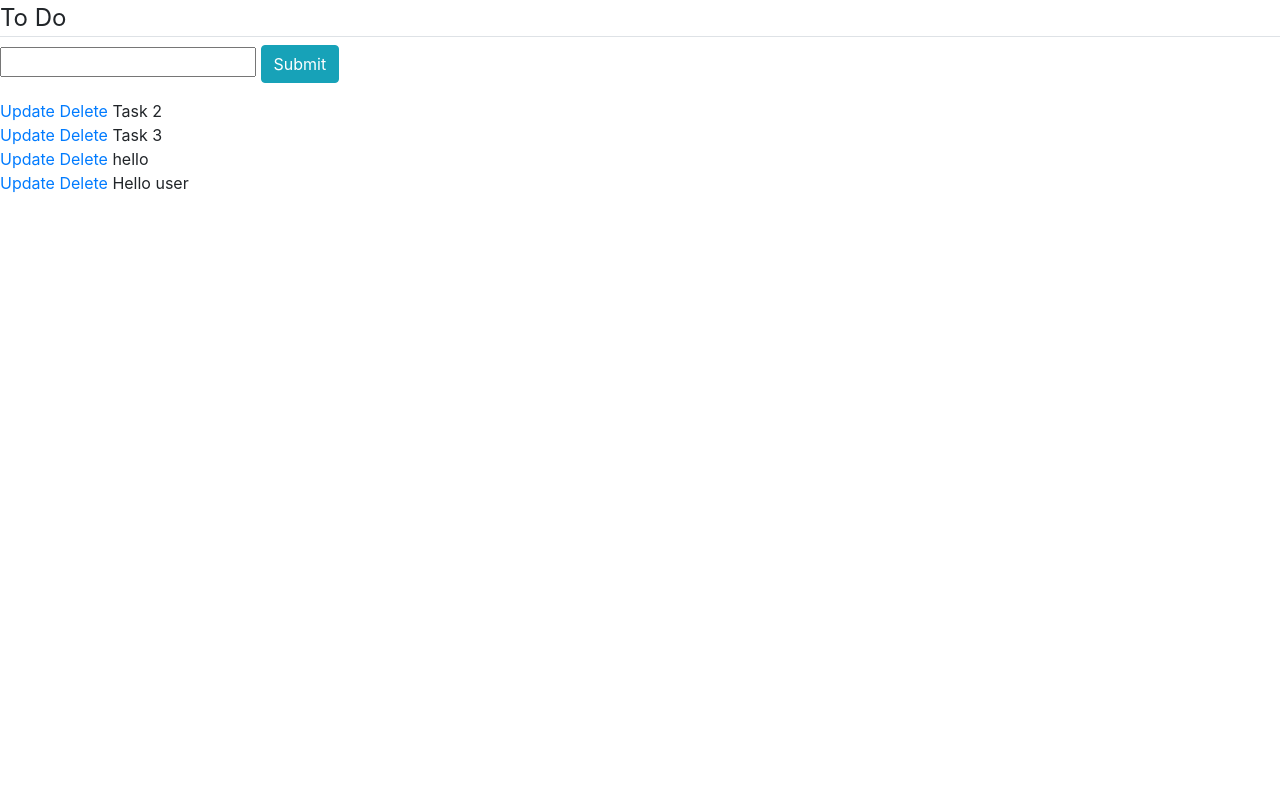
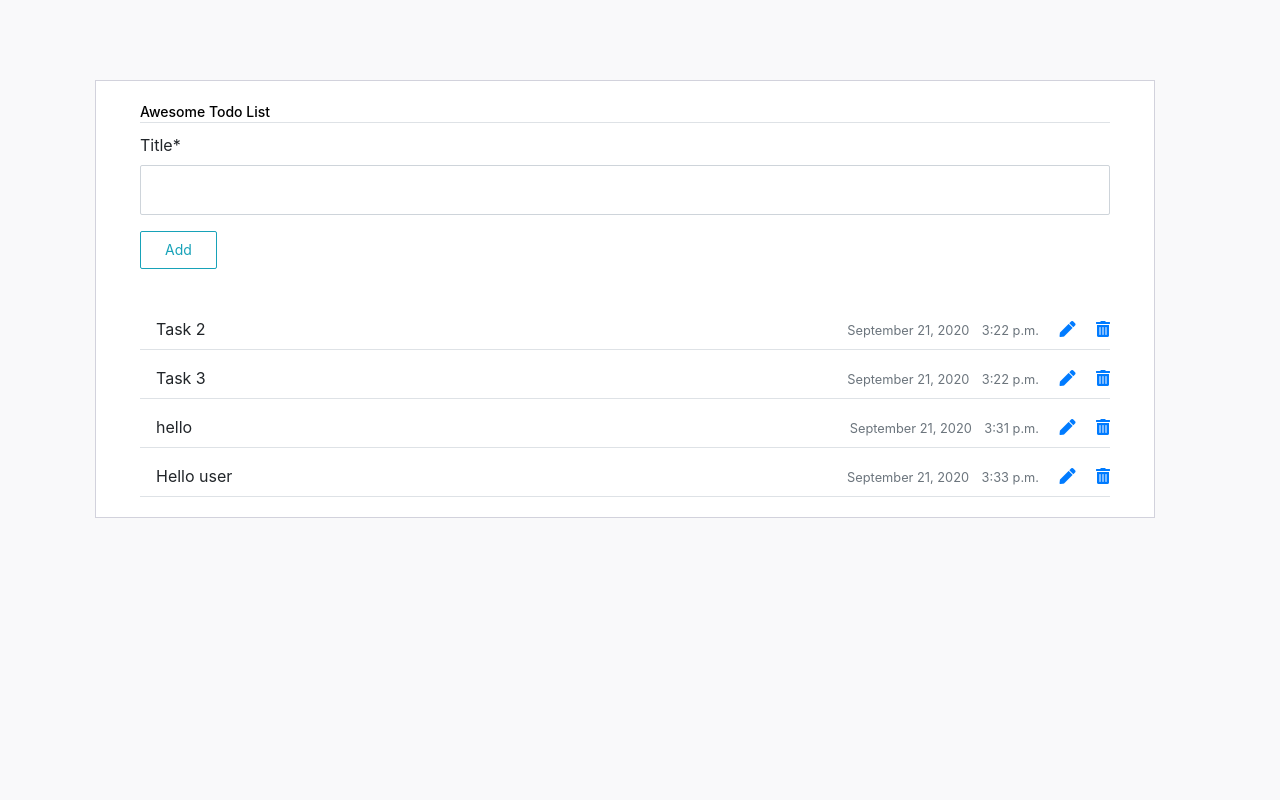
Before and after one commit to alielmala/TodoApp--Django, a Django app: page / in a window 1280 px wide. Run offline with Django 3.2, Linux system fonts and the light colour scheme; data comes from the database, SQL or seed files in the repository; both versions use the stored data as it was after the commit; some libraries are stand-ins or nearby versions.

Commit message:
add time,date and finish style

```diff
--- a/TodoApp/settings.py
+++ b/TodoApp/settings.py
@@ -38,6 +38,7 @@ INSTALLED_APPS = [
     'django.contrib.messages',
     'django.contrib.staticfiles',
     'list',
+    'crispy_forms'
 ]
 
 MIDDLEWARE = [
@@ -119,3 +120,4 @@ USE_TZ = True
 # https://docs.djangoproject.com/en/3.1/howto/static-files/
 
 STATIC_URL = '/static/'
+CRISPY_TEMPLATE_PACK = 'bootstrap4'
--- a/list/forms.py
+++ b/list/forms.py
@@ -6,4 +6,10 @@ class TaskForm (forms.ModelForm):
 
     class Meta:
         model = Task
-        fields= '__all__'
+        fields= ['title']
+
+class EditTask (forms.ModelForm):
+
+    class Meta:
+        model = Task
+        fields= ['title','complete']
--- a/list/models.py
+++ b/list/models.py
@@ -1,10 +1,11 @@
 from django.db import models
+from django.utils import timezone
 
 # Create your models here.
 class Task (models.Model):
     title=models.CharField(max_length=250)
     complete=models.BooleanField(default=False)
     created=models.TimeField(auto_now_add=True)
-
+    date_time=models.DateTimeField(default=timezone.now)
     def __str__(self):
         return self.title
--- /dev/null
+++ b/list/static/list/main.css
@@ -0,0 +1,453 @@
+body {
+    background-color: #f9f9fa
+}
+
+.flex {
+    -webkit-box-flex: 1;
+    -ms-flex: 1 1 auto;
+    flex: 1 1 auto
+}
+
+@media (max-width:991.98px) {
+    .padding {
+        padding: 1.5rem
+    }
+}
+
+@media (max-width:767.98px) {
+    .padding {
+        padding: 1rem
+    }
+}
+
+.padding {
+    padding: 5rem
+}
+
+.card {
+    box-shadow: none;
+    -webkit-box-shadow: none;
+    -moz-box-shadow: none;
+    -ms-box-shadow: none
+}
+
+.pl-3,
+.px-3 {
+    padding-left: 1rem !important
+}
+
+.card {
+    position: relative;
+    display: flex;
+    flex-direction: column;
+    min-width: 0;
+    word-wrap: break-word;
+    background-color: #fff;
+    background-clip: border-box;
+    border: 1px solid #d2d2dc;
+    border-radius: 0
+}
+
+.pr-3,
+.px-3 {
+    padding-right: 1rem !important
+}
+
+.card .card-body {
+    padding: 1.25rem 1.75rem
+}
+
+.card-body {
+    flex: 1 1 auto;
+    padding: 1.25rem
+}
+
+.card .card-title {
+    color: #000000;
+    margin-bottom: 0.625rem;
+    text-transform: capitalize;
+    font-size: 0.875rem;
+    font-weight: 500
+}
+
+.add-items {
+    margin-bottom: 1.5rem;
+    overflow: hidden
+}
+
+.d-flex {
+    display: flex !important
+}
+
+.add-items input[type="text"] {
+    border-top-right-radius: 0;
+    border-bottom-right-radius: 0;
+    width: 100%;
+    background: transparent
+}
+
+.form-control {
+    border: 1px solid #f3f3f3;
+    font-weight: 400;
+    font-size: 0.875rem
+}
+
+.form-control {
+    display: block;
+    width: 100%;
+    padding: 0.875rem 1.375rem;
+    font-size: 1rem;
+    line-height: 1;
+    color: #495057;
+    background-color: #ffffff;
+    background-clip: padding-box;
+    border: 1px solid #ced4da;
+    border-radius: 2px;
+    transition: border-color 0.15s ease-in-out, box-shadow 0.15s ease-in-out
+}
+
+.add-items .btn {
+    margin-left: .5rem
+}
+
+.btn {
+    font-size: 0.875rem;
+    line-height: 1;
+    font-weight: 400;
+    padding: .7rem 1.5rem;
+    border-radius: 0.1275rem
+}
+
+.list-wrapper {
+    height: 100%;
+    max-height: 100%
+}
+
+.add-items {
+    margin-bottom: 1.5rem;
+    overflow: hidden
+}
+
+.add-items input[type="text"] {
+    border-top-right-radius: 0;
+    border-bottom-right-radius: 0;
+    width: 100%;
+    background: transparent
+}
+
+.add-items .btn,
+.add-items .fc button,
+.fc .add-items button,
+.add-items .ajax-upload-dragdrop .ajax-file-upload,
+.ajax-upload-dragdrop .add-items .ajax-file-upload,
+.add-items .swal2-modal .swal2-buttonswrapper .swal2-styled,
+.swal2-modal .swal2-buttonswrapper .add-items .swal2-styled,
+.add-items .wizard>.actions a,
+.wizard>.actions .add-items a {
+    margin-left: .5rem
+}
+
+.rtl .add-items .btn,
+.rtl .add-items .fc button,
+.fc .rtl .add-items button,
+.rtl .add-items .ajax-upload-dragdrop .ajax-file-upload,
+.ajax-upload-dragdrop .rtl .add-items .ajax-file-upload,
+.rtl .add-items .swal2-modal .swal2-buttonswrapper .swal2-styled,
+.swal2-modal .swal2-buttonswrapper .rtl .add-items .swal2-styled,
+.rtl .add-items .wizard>.actions a,
+.wizard>.actions .rtl .add-items a {
+    margin-left: auto;
+    margin-right: .5rem
+}
+
+.list-wrapper {
+    height: 100%;
+    max-height: 100%
+}
+
+.list-wrapper ul {
+    padding: 0;
+    text-align: left;
+    list-style: none;
+    margin-bottom: 0
+}
+
+.list-wrapper ul li {
+    font-size: .9375rem;
+    padding: .4rem 0;
+    border-bottom: 1px solid #f3f3f3
+}
+
+.list-wrapper ul li:first-child {
+    border-bottom: none
+}
+
+.list-wrapper ul li .form-check {
+    max-width: 90%;
+    margin-top: .25rem;
+    margin-bottom: .25rem
+}
+
+.list-wrapper ul li .form-check label:hover {
+    cursor: pointer
+}
+
+.list-wrapper input[type="checkbox"] {
+    margin-right: 15px
+}
+
+.list-wrapper .remove {
+    cursor: pointer;
+    font-size: 1.438rem;
+    font-weight: 600;
+    width: 1.25rem;
+    height: 1.25rem;
+    line-height: 20px;
+    text-align: center
+}
+
+.list-wrapper .completed {
+    text-decoration: line-through;
+    text-decoration-color: #3da5f4
+}
+
+.list-wrapper ul li .form-check {
+    max-width: 90%;
+    margin-top: .25rem;
+    margin-bottom: .25rem
+}
+
+.list-wrapper ul li .form-check,
+.list-wrapper ul li .form-check .form-check-label,
+.email-wrapper .mail-sidebar .menu-bar .profile-list-item a .user .u-name,
+.email-wrapper .mail-sidebar .menu-bar .profile-list-item a .user .u-designation,
+.email-wrapper .mail-list-container .mail-list .content .sender-name,
+.email-wrapper .message-body .attachments-sections ul li .details p.file-name,
+.settings-panel .chat-list .list .info p {
+    text-overflow: ellipsis;
+    overflow: hidden;
+    max-width: 100%;
+    white-space: nowrap
+}
+
+.form-check {
+    position: relative;
+    display: block;
+    margin-top: 10px;
+    margin-bottom: 10px;
+    padding-left: 0
+}
+
+.list-wrapper ul li .form-check,
+.list-wrapper ul li .form-check .form-check-label,
+.email-wrapper .mail-sidebar .menu-bar .profile-list-item a .user .u-name,
+.email-wrapper .mail-sidebar .menu-bar .profile-list-item a .user .u-designation,
+.email-wrapper .mail-list-container .mail-list .content .sender-name,
+.email-wrapper .message-body .attachments-sections ul li .details p.file-name,
+.settings-panel .chat-list .list .info p {
+    text-overflow: ellipsis;
+    overflow: hidden;
+    max-width: 100%;
+    white-space: nowrap
+}
+
+.form-check .form-check-label {
+    min-height: 18px;
+    display: block;
+    margin-left: 1.75rem;
+    font-size: 0.875rem;
+    line-height: 1.5
+}
+
+.form-check-label {
+    margin-bottom: 0
+}
+
+.list-wrapper input[type="checkbox"] {
+    margin-right: 15px
+}
+
+.form-check .form-check-label input {
+    position: absolute;
+    top: 0;
+    left: 0;
+    margin-left: 0;
+    margin-top: 0;
+    z-index: 1;
+    cursor: pointer;
+    opacity: 0;
+    filter: alpha(opacity=0)
+}
+
+input[type="radio"],
+input[type="checkbox"] {
+    box-sizing: border-box;
+    padding: 0
+}
+
+.list-wrapper ul li .form-check,
+.list-wrapper ul li .form-check .form-check-label,
+.email-wrapper .mail-sidebar .menu-bar .profile-list-item a .user .u-name,
+.email-wrapper .mail-sidebar .menu-bar .profile-list-item a .user .u-designation,
+.email-wrapper .mail-list-container .mail-list .content .sender-name,
+.email-wrapper .message-body .attachments-sections ul li .details p.file-name,
+.settings-panel .chat-list .list .info p {
+    text-overflow: ellipsis;
+    overflow: hidden;
+    max-width: 100%;
+    white-space: nowrap
+}
+
+.form-check .form-check-label input[type="checkbox"]+.input-helper:before {
+    content: "";
+    width: 18px;
+    height: 18px;
+    border-radius: 2px;
+    border: solid #405189;
+    border-width: 2px;
+    -webkit-transition: all;
+    -moz-transition: all;
+    -ms-transition: all;
+    -o-transition: all;
+    transition: all;
+    transition-duration: 0s;
+    -webkit-transition-duration: 250ms;
+    transition-duration: 250ms
+}
+
+.form-check .form-check-label input[type="checkbox"]+.input-helper:before,
+.form-check .form-check-label input[type="checkbox"]+.input-helper:after {
+    position: absolute;
+    top: 0;
+    left: 0
+}
+
+.form-check .form-check-label input[type="checkbox"]+.input-helper:after {
+    -webkit-transition: all;
+    -moz-transition: all;
+    -ms-transition: all;
+    -o-transition: all;
+    transition: all;
+    transition-duration: 0s;
+    -webkit-transition-duration: 250ms;
+    transition-duration: 250ms;
+    font-family: Material Design Icons;
+    opacity: 0;
+    filter: alpha(opacity=0);
+    -webkit-transform: scale(0);
+    -ms-transform: scale(0);
+    -o-transform: scale(0);
+    transform: scale(0);
+    content: '\F12C';
+    font-size: .9375rem;
+    font-weight: bold;
+    color: #ffffff
+}
+
+.form-check .form-check-label input[type="checkbox"]+.input-helper:before,
+.form-check .form-check-label input[type="checkbox"]+.input-helper:after {
+    position: absolute;
+    top: 0;
+    left: 0
+}
+
+.form-check .form-check-label input[type="checkbox"]:checked+.input-helper:before {
+    background: #405189;
+    border-width: 0
+}
+
+.form-check .form-check-label input[type="checkbox"]+.input-helper:before {
+    content: "";
+    width: 18px;
+    height: 18px;
+    border-radius: 2px;
+    border: solid #405189;
+    border-width: 2px;
+    -webkit-transition: all;
+    -moz-transition: all;
+    -ms-transition: all;
+    -o-transition: all;
+    transition: all;
+    transition-duration: 0s;
+    -webkit-transition-duration: 250ms;
+    transition-duration: 250ms
+}
+
+.form-check .form-check-label input[type="checkbox"]+.input-helper:after {
+    font-family: FontAwesome;
+    content: "\f095";
+    display: inline-block;
+    padding-right: 3px;
+    vertical-align: middle;
+    color: #fff
+}
+
+.text-primary,
+.list-wrapper .completed .remove {
+    color: #405189 !important
+}
+
+.list-wrapper .remove {
+    cursor: pointer;
+    font-size: 1.438rem;
+    font-weight: 600;
+    width: 1.25rem;
+    height: 1.25rem;
+    line-height: 20px;
+    text-align: center
+}
+
+.ml-auto,
+.list-wrapper .remove,
+.mx-auto {
+    margin-left: auto !important
+}
+
+.mdi-close-circle-outline:before {
+    content: "\F15A"
+}
+
+.list-wrapper ul li {
+    font-size: .9375rem;
+    padding: .4rem 0;
+    border-bottom: 1px solid #f3f3f3
+}
+
+.mdi:before {
+    font-family: FontAwesome;
+    content: "\f00d";
+    display: inline-block;
+    padding-right: 3px;
+    vertical-align: middle;
+    font-size: .756em;
+    color: #405189
+}
+
+.list-wrapper ul {
+    padding: 0;
+    text-align: left;
+    list-style: none;
+    margin-bottom: 0
+}
+
+.flex-column-reverse {
+    flex-direction: column-reverse !important
+}
+
+.d-flex,
+.loader-demo-box,
+.distribution-chart-legend .distribution-chart,
+.distribution-chart-legend .distribution-chart .item,
+.list-wrapper ul li,
+.email-wrapper .mail-sidebar .menu-bar .profile-list-item a,
+.email-wrapper .mail-sidebar .menu-bar .profile-list-item a .user,
+.email-wrapper .mail-list-container .mail-list .details,
+.email-wrapper .message-body .attachments-sections ul li .thumb,
+.email-wrapper .message-body .attachments-sections ul li .details .buttons,
+.lightGallery .image-tile .demo-gallery-poster,
+.swal2-modal,
+.navbar .navbar-menu-wrapper .navbar-nav,
+.navbar .navbar-menu-wrapper .navbar-nav .nav-item.nav-profile,
+.navbar .navbar-menu-wrapper .navbar-nav .nav-item.dropdown .navbar-dropdown .dropdown-item {
+    display: flex !important
+}
--- a/list/templates/list/base.html
+++ b/list/templates/list/base.html
@@ -1,3 +1,5 @@
+{% load static %}
+
 <html>
 <head>
       <!-- Required meta tags -->
@@ -11,6 +13,7 @@
   <link rel="stylesheet" href="https://use.fontawesome.com/releases/v5.7.0/css/all.css"
     integrity="sha384-lZN37f5QGtY3VHgisS14W3ExzMWZxybE1SJSEsQp9S+oqd12jhcu+A56Ebc1zFSJ" crossorigin="anonymous">
   <link href='https://fonts.googleapis.com/css?family=Raleway' rel='stylesheet'>
+  <link rel="stylesheet" type="text/css" href="{% static 'list/main.css' %}">
 
   {% if title %}
     <title>Todo App - {{title}} </title>
@@ -22,8 +25,16 @@
 
 
 <body>
+  <div class="page-content page-container " id="page-content">
+    <div class="padding">
+        <div class="row container d-flex justify-content-center">
+            <div class="col-lg-12">
+                <div class="card px-3">
+                    <div class="card-body">
+                        <legend class="card-title border-bottom ">Awesome Todo list</legend>
+
     {% block content %}{% endblock %}
-
+                    </div></div></div></div></div></div>
 </body>
 
 </html>
--- a/list/templates/list/home.html
+++ b/list/templates/list/home.html
@@ -1,22 +1,39 @@
 {% extends "list/base.html" %}
 {% block content %}
-<legend class='border-bottom'>To Do</legend>
+{%load crispy_forms_tags%}
 
-<form method="POST" action="/">
-    {% csrf_token%}
-    {{form.title}}
-    <input class="btn-info btn" type="submit" name="Create Task">
-</form>
+<div class="content-section mb-5">
+    <form method="POST" action="/">
+        {% csrf_token%}
+        {{form|crispy}}
+        <div class="form-group">
+            <button type="submit" name="button" class="btn btn-outline-info"> Add</button>
+        </div>
+    </form>
+</div>
+
 
 {% for task in tasks %}
-    <div>
-        <a href="{% url 'edit-task' task.id%}" >Update</a>
-        <a href="{% url 'delete-task' task.id%}" >Delete</a>
+<div class="list-wrapper border-bottom ">
+    <div style="float: left;">
         {% if task.complete == True %}
-        <strike>{{task}}</strike>
+        <strike class="completed ml-3">{{task}}</strike>
+
         {% else %}
-        <span>{{task}}</span>
+        <span class="ml-3">{{task}}</span>
         {% endif%}
+
+
     </div>
+
+
+    <div style="text-align: right;" class="mb-2 mt-3">
+        <small style="text-align: left;" class="text-muted ml-2">{{ task.date_time|date:"F d, Y" }}</small>
+        <small style="text-align: left;" class="text-muted ml-2">{{ task.created }}</small>
+        <a href="{% url 'edit-task' task.id%}" class="fas fa-pen mr-3 ml-3"></a>
+        <a href="{% url 'delete-task' task.id%}" class=" fas fa-trash-alt"></a>
+    </div>
+</div>
 {% endfor %}
+
 {% endblock content%}
--- a/list/templates/list/task_edit.html
+++ b/list/templates/list/task_edit.html
@@ -1,10 +1,10 @@
 {% extends "list/base.html" %}
 {% block content %}
-<legend class='border-bottom'>Update Task </legend>
+{%load crispy_forms_tags%}
 
 <form method="POST" action="">
     {% csrf_token%}
-    {{form}}
+    {{form|crispy}}
     <input class="btn-info btn" type="submit" name="Update Task">
 </form>
 {% endblock content%}
--- a/list/views.py
+++ b/list/views.py
@@ -18,14 +18,15 @@ def index(request):
 
 def editTask(request, pk):
     task = Task.objects.get(id=pk)
-    form = TaskForm(instance=task)
+    form = EditTask(instance=task)
     if request.method== 'POST':
-        form = TaskForm(request.POST, instance=task)
+        form = EditTask(request.POST, instance=task)
         if form.is_valid():
             form.save()
         return redirect('/')
     context = {'form': form}
     return render(request,'list/task_edit.html',context)
+
 def deleteTask(request, pk):
     item = Task.objects.get(id=pk)
     if request.method== 'POST':
```
Also changed, not shown: list/templates/list/delete.html (+8 -3 lines), list/templates/list/file.html (added, +45 -0 lines), db.sqlite3, list/migrations/0002_task_date_time.py (added).
